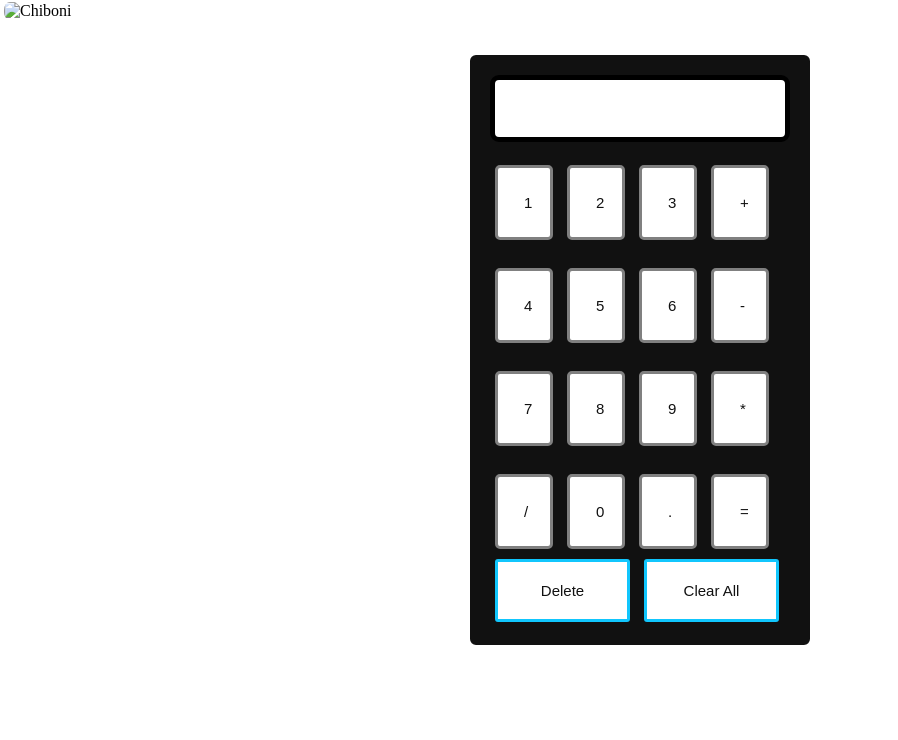
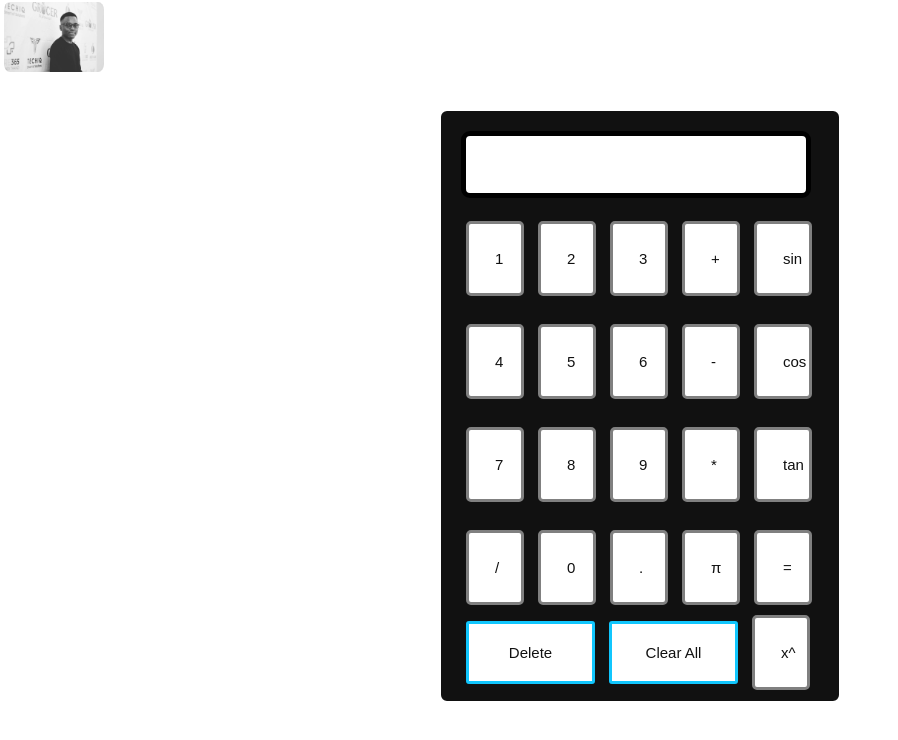
Before and after one commit to ChiboniTimothy/ES6-Calculator, a plain HTML site: page index.html in a window 1280 px wide. Shown: the whole page, without its empty margins (0-898 px from the left). Drawn offline with Linux system fonts and the light colour scheme.

Commit message:
Updated Calc

```diff
--- a/index.html
+++ b/index.html
@@ -11,7 +11,7 @@
 </head>
 
 <body>
-<img src="/Hello.jpg" alt="Chiboni">
+<img src="./images/Hello.jpg" alt="Chiboni">
 <div class= "formstyle">
 <form name = "form1">
 
@@ -25,24 +25,28 @@
   <input type = "button" value = "2" id="two" class="hvr-grow">
   <input type = "button" value = "3" id="three" class="hvr-grow" >
    <input type = "button" value = "+" id="plus" class="hvr-grow">
+   <input type = "button" class = "hvr-grow" id="sin" value = "sin" >
   <br> <br>
 
   <input type = "button" value = "4" id="four" class="hvr-grow" >
   <input type = "button" value = "5"  id="five" class="hvr-grow" >
   <input type = "button" value = "6" id="six" class="hvr-grow">
   <input type = "button" value = "-" id="minus" class="hvr-grow" >
+  <input type = "button" class = "hvr-grow" id="cos" value = "cos">
   <br> <br>
 
   <input type = "button" value = "7"  id="seven" class="hvr-grow" >
   <input type = "button" value = "8"  id="eight" class="hvr-grow" >
   <input type = "button" value = "9"  id="nine" class="hvr-grow" >
   <input type = "button" value = "*"  id="times" class="hvr-grow">
+  <input type = "button" class = "hvr-grow" id="tan" value = "tan">
   <br> <br>
 
 
   <input type = "button" value = "/"  id="division" class="hvr-grow" >
   <input type = "button" value = "0"  id="zero" class="hvr-grow" >
   <input type = "button" value = "."  id="dot" class="hvr-grow" >
+  <input type = "button" class = "hvr-grow" id="pie" value = "&#960;">
 
 
 
@@ -53,6 +57,7 @@
 
   <input type = "button" value = "Delete"  class="hvr-grow" id= "delete" >
   <input type = "button" value = "Clear All"  class="hvr-grow" id= "clear" >
+  <input type="button" class = "hvr-grow" id="square" value="x&#94;">
   <br>
 
 </form>
--- a/script.js
+++ b/script.js
@@ -26,26 +26,33 @@ const ss15 = document.getElementById('clear');
 const ss16 = document.getElementById('division');
 
 const ss17 = document.getElementById('delete');
+const ss18 = document.getElementById('sin');
+const ss19 = document.getElementById('cos');
+const ss20 = document.getElementById('tan');
+const ss21 = document.getElementById('pie');
+const ss222 = document.getElementById('square');
 
 
 
 
 
 
-// Button one
+
+
+// Button function one
 ss.addEventListener('click', function(){
     form1.answer.value += '1'
 });
 
 
-// Button two
+// Button function two
 ss1.addEventListener('click', function(){
 
     form1.answer.value += '2'
 });
 
 
-// Button three
+// Button function three
 ss2.addEventListener('click', function(){
 
     form1.answer.value += '3'
@@ -53,7 +60,7 @@ ss2.addEventListener('click', function(){
 
 
 
-// Button plus
+// Button function plus
 ss3.addEventListener('click', function(){
 
     form1.answer.value += '+'
@@ -61,28 +68,28 @@ ss3.addEventListener('click', function(){
 
 
 
-// Button four
+// Button function four
 ss4.addEventListener('click', function(){
 
     form1.answer.value += '4'
 });
 
 
-// Button five
+// Button function five
 ss5.addEventListener('click', function(){
 
     form1.answer.value += '5'
 });
 
 
-// Button six
+// Button function six
 ss6.addEventListener('click', function(){
 
     form1.answer.value += '6'
 });
 
 
-// Button minus
+// Button function minus
 ss7.addEventListener('click', function(){
 
     form1.answer.value += '-'
@@ -90,7 +97,7 @@ ss7.addEventListener('click', function(){
 
 
 
-// Button seven
+// Button function seven
 ss8.addEventListener('click', function(){
 
     form1.answer.value += '7'
@@ -98,27 +105,27 @@ ss8.addEventListener('click', function(){
 
 
 
-// Button eight
+// Button function eight
 ss9.addEventListener('click', function(){
 
     form1.answer.value += '8'
 });
 
-// Button nine
+// Button function nine
 ss10.addEventListener('click', function(){
 
     form1.answer.value += '9'
 });
 
 
-// Button times
+// Button function times
 ss11.addEventListener('click', function(){
 
     form1.answer.value += '*'
 });
 
 
-// Button zero
+// Button function zero
 ss12.addEventListener('click', function(){
 
     form1.answer.value += '0'
@@ -126,21 +133,21 @@ ss12.addEventListener('click', function(){
 
 
 
-// Button dot
+// Button function dot
 ss13.addEventListener('click', function(){
 
     form1.answer.value += '.'
 });
 
 
-// Button equals
+// Button function equals
 ss14.addEventListener('click', function(){
 
     form1.answer.value = eval(form1.answer.value);
 });
 
 
-// Button clear
+// Button function clear
 ss15.addEventListener('click', function(){
 
     form1.answer.value = ' ';
@@ -148,7 +155,7 @@ ss15.addEventListener('click', function(){
 
 
 
-// Button division
+// Button function division
 ss16.addEventListener('click', function(){
 
     form1.answer.value += '/'
@@ -162,3 +169,22 @@ ss17.addEventListener('click', function(){
     form1.answer.value = del.substring(0, del.length - 1);
 
 });
+
+
+// ss18.addEventListener('click', function(){
+//     form1.answer.value += '1'
+//     if(checkNum(this.form1.calc.value)) { cos(this.form1) }
+// });
+
+
+// function cos(form) {
+// 	form.display.value = Math.cos(form.display.value);
+// }
+
+// function sin(form) {
+// 	form.display.value = Math.sin(form.display.value);
+// }
+
+// function tan(form) {
+// 	form.display.value = Math.tan(form.display.value);
+// }
--- a/style.css
+++ b/style.css
@@ -16,7 +16,7 @@
 }
 
 #clear{
-width: 135px;
+width: 129px;
 border: 3px solid rgb(17, 198, 253);
 border-radius: 3px;
 padding: 20px;
@@ -25,7 +25,7 @@ color:  #111;
 }
 
 #delete{
-    width: 135px;
+    width: 129px;
     border: 3px solid rgb(17, 198, 253);
     border-radius: 3px;
     padding: 20px;
@@ -36,7 +36,7 @@ color:  #111;
 
 .formstyle
 {
-width: 300px;
+width: 358px;
 height: 550px;
 margin: auto;
 border: 3px solid #fff;
@@ -62,7 +62,7 @@ border: 3px solid gray;
 
 
 #calc{
-width: 250px;
+width: 300px;
 border: 5px solid black;
 	border-radius: 9px;
 	padding: 20px;
```
